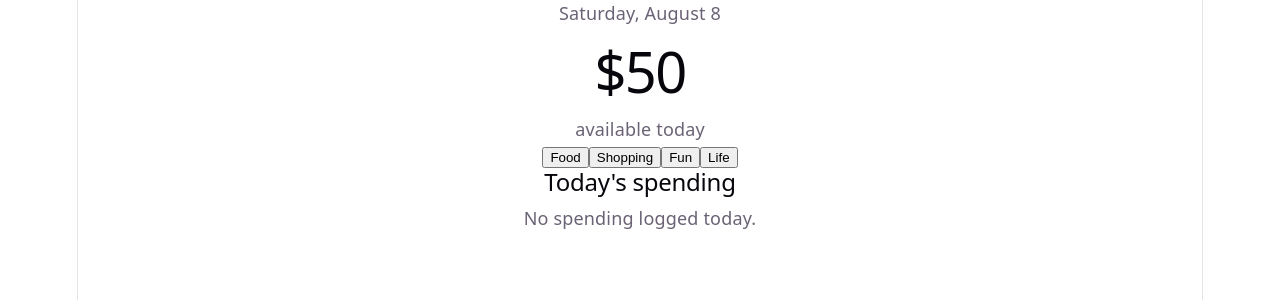
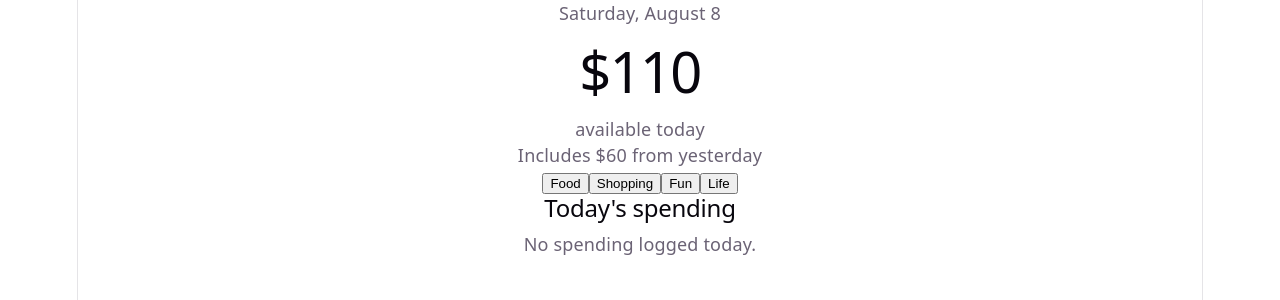
Before and after one commit to sharonmc-cloud/budgeting-app, a React (Vite) app: page / in a window 1280 px wide. Shown: the top 300 px of the page. Built offline with nearby package versions, Linux system fonts and the light colour scheme.

Commit message:
Add multi-day rollover calculation

```diff
--- a/src/App.tsx
+++ b/src/App.tsx
@@ -22,20 +22,47 @@ function addExpense() {
   setAmount('')
   setSelectedCategory(null)
 }
+const dailyBaseline = 50
+
+const historicalTransactions = [
+  { date: '2026-08-06', category: 'Food', amount: 20 },
+  { date: '2026-08-07', category: 'Food', amount: 12 },
+  { date: '2026-08-07', category: 'Life', amount: 8 },
+]
+
+const august6Spent = historicalTransactions
+  .filter((transaction) => transaction.date === '2026-08-06')
+  .reduce(
+    (total, transaction) => total + transaction.amount,
+    0
+  )
+
+const august6Balance = dailyBaseline - august6Spent
+
+const august7Spent = historicalTransactions
+  .filter((transaction) => transaction.date === '2026-08-07')
+  .reduce(
+    (total, transaction) => total + transaction.amount,
+    0
+  )
+
+const previousDayBalance =
+  august6Balance + dailyBaseline - august7Spent
 
 const totalSpent = transactions.reduce(
   (total, transaction) => total + transaction.amount,
   0
 )
 
-const availableToday = 50 - totalSpent
+const availableToday = previousDayBalance + dailyBaseline - totalSpent
 
-  return (
+return (
     <main>
       <p>Saturday, August 8</p>
 
       <h1>${availableToday}</h1>
       <p>available today</p>
+      <p>Includes ${previousDayBalance} from yesterday</p>
 
       <div>
        <CategoryButton
```
